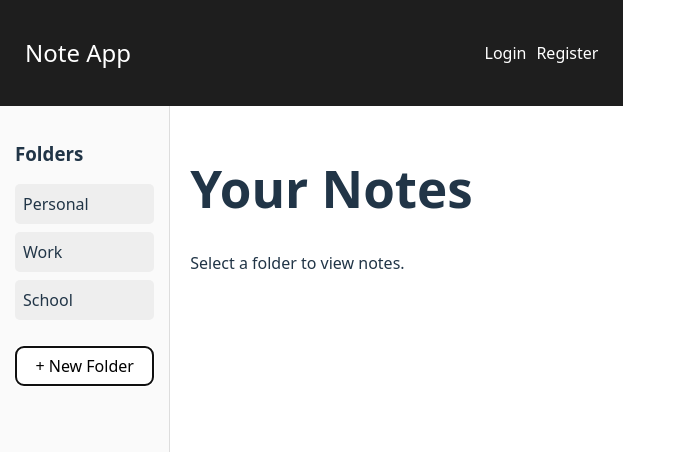
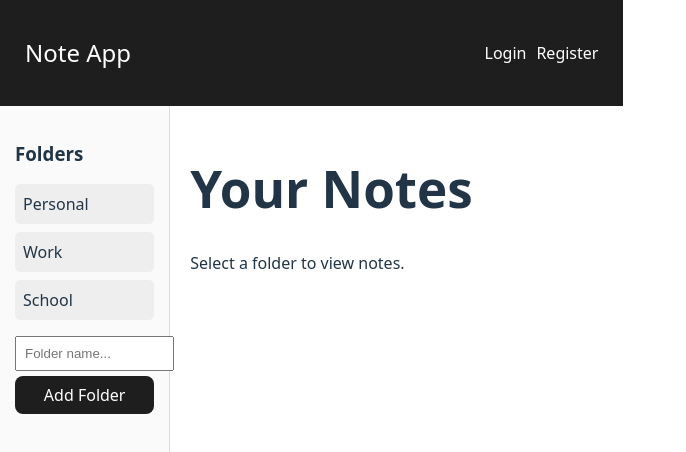
Before and after one commit to nguyenquocbao123-chu2/note-taking-app-fastapi, a React app in the folder frontend/: page / in a window 1280 px wide. Both pictures are taken after a click on the button "+ New Folder". Shown: the top 452 px of the page, without its empty margins (0-686 px from the left). Built offline with nearby package versions, Linux system fonts and the light colour scheme; the HTML template or start-up script is replaced by a standard one.

Commit message:
Add New Folder creation: UI + state logic

```diff
--- a/frontend/src/components/FolderSidebar.jsx
+++ b/frontend/src/components/FolderSidebar.jsx
@@ -6,6 +6,17 @@ export default function FolderSidebar() {
     "Work",
     "School"
   ]);
+
+  const [isAdding, setIsAdding] = useState(false);
+  const [newFolderName, setNewFolderName] = useState("");
+
+  const handleAddFolder = () => {
+    if (newFolderName.trim() === "") return;
+
+    setFolders([...folders, newFolderName]);
+    setNewFolderName("");
+    setIsAdding(false);
+  };
 
   return (
     <div style={{
@@ -34,7 +45,36 @@ export default function FolderSidebar() {
         ))}
       </ul>
 
+      {isAdding ? (
+        <div style={{ marginTop: "10px" }}>
+          <input
+            type="text"
+            placeholder="Folder name..."
+            value={newFolderName}
+            onChange={(e) => setNewFolderName(e.target.value)}
+            style={{
+              width: "100%",
+              padding: "8px",
+              marginBottom: "5px"
+            }}
+          />
           <button
+            onClick={handleAddFolder}
+            style={{
+              width: "100%",
+              padding: "8px",
+              background: "#1e1e1e",
+              color: "white",
+              border: "none",
+              cursor: "pointer"
+            }}
+          >
+            Add Folder
+          </button>
+        </div>
+      ) : (
+        <button
+          onClick={() => setIsAdding(true)}
           style={{
             width: "100%",
             padding: "8px",
@@ -46,6 +86,7 @@ export default function FolderSidebar() {
         >
           + New Folder
         </button>
+      )}
     </div>
   );
 }
```
Lines whose indentation alone changed are shown as unchanged.
